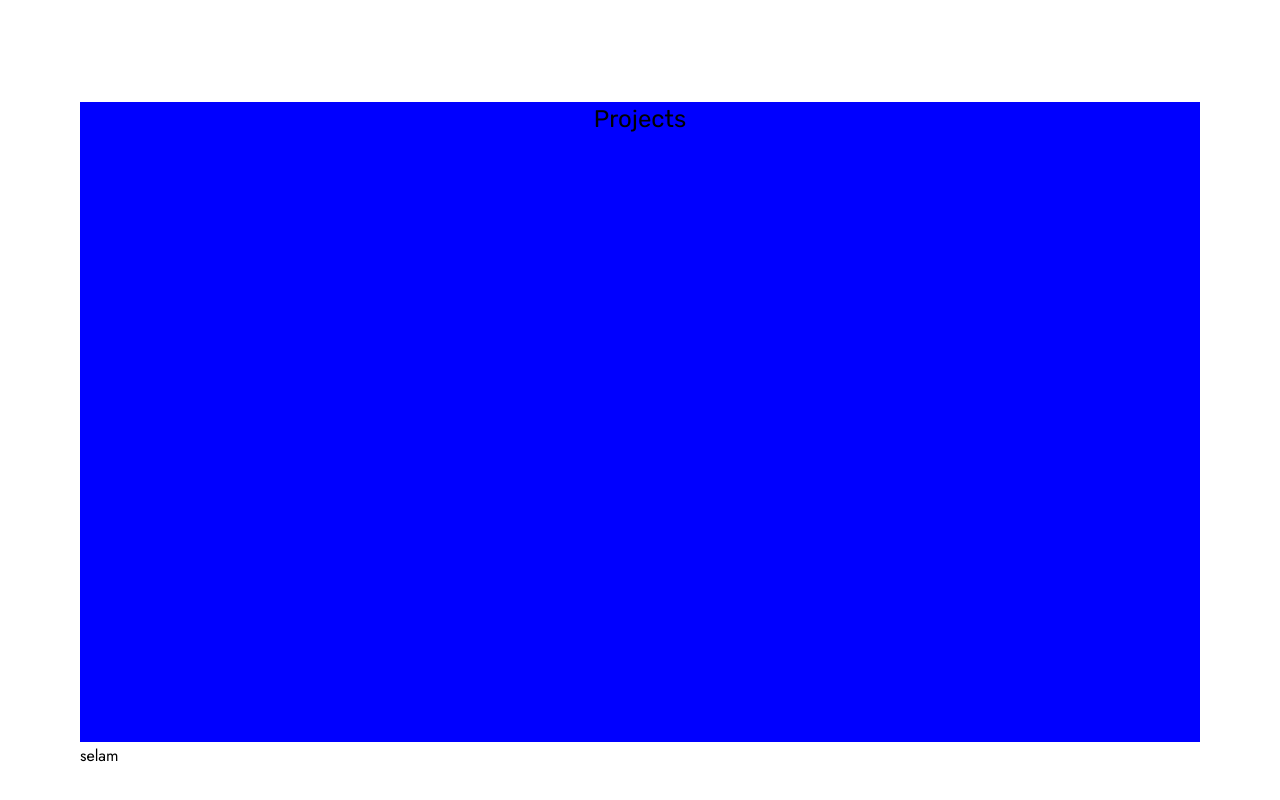
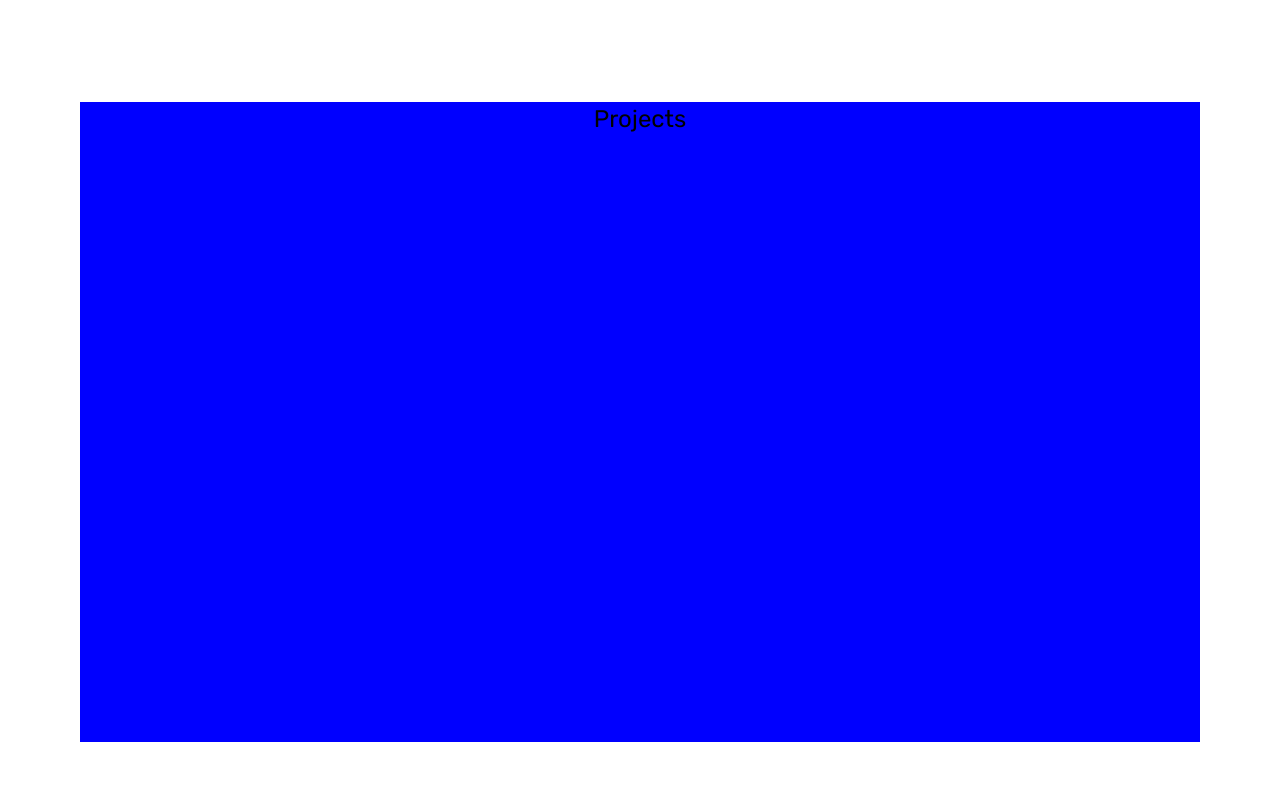
Before and after one commit to burakbehlull/portfolio-v2, a React (Vite) app in the folder client/: page / in a window 1280 px wide. Shown: the part 604-1404 px from the top of the page. After the commit the page ends 1378 px from the top, so only its background shows below. Built offline with nearby package versions, Linux system fonts and the light colour scheme.

Commit message:
feat: Add react-router-dom package

```diff
--- a/client/package.json
+++ b/client/package.json
@@ -13,6 +13,7 @@
     "react": "^18.2.0",
     "react-dom": "^18.2.0",
     "react-helmet": "^6.1.0",
+    "react-router-dom": "^6.14.2",
     "react-type-animation": "^3.1.0",
     "sass": "^1.62.1",
     "styled-components": "^6.0.4"
@@ -21,6 +22,7 @@
     "@types/react": "^18.0.28",
     "@types/react-dom": "^18.0.11",
     "@types/react-helmet": "^6.1.6",
+    "@types/react-router-dom": "^5.3.3",
     "@vitejs/plugin-react": "^3.1.0",
     "typescript": "^4.9.3",
     "vite": "^4.2.0"
--- a/client/src/App.tsx
+++ b/client/src/App.tsx
@@ -4,13 +4,11 @@ import { Helmet } from 'react-helmet'
 import Navbar from './components/Navbar'
 import Header from './components/Header'
 import Projects from './components/Projects'
-import {ToolTip} from './styled/index'
 
 import { ThemeProvider } from './context/ThemeContext'
 import './main.scss'
 
 const App : React.FC = () => {
-
   return (
     <>
       <Helmet>
@@ -26,7 +24,6 @@ const App : React.FC = () => {
           <main>
             <Header />
             <Projects />
-            <ToolTip content='xd'>selam</ToolTip>
           </main>
         </div>
       </ThemeProvider>
--- a/client/src/components/Header.tsx
+++ b/client/src/components/Header.tsx
@@ -3,6 +3,7 @@ import { TypeAnimation } from 'react-type-animation'
 
 import HumanVector from '../assets/human-vector.svg'
 import {Button} from '../styled/index'
+
 const Header : React.FC = () =>{
     return(
         <section id="header">
@@ -28,8 +29,6 @@ const Header : React.FC = () =>{
                 <div className="header-image-box">
                     <img src={HumanVector} alt="Developer Man" />
                 </div>
-
-
             </div>
         </section>
     )
```
Also changed, not shown: 1 other file (tests, documents, lock files or other folders).
